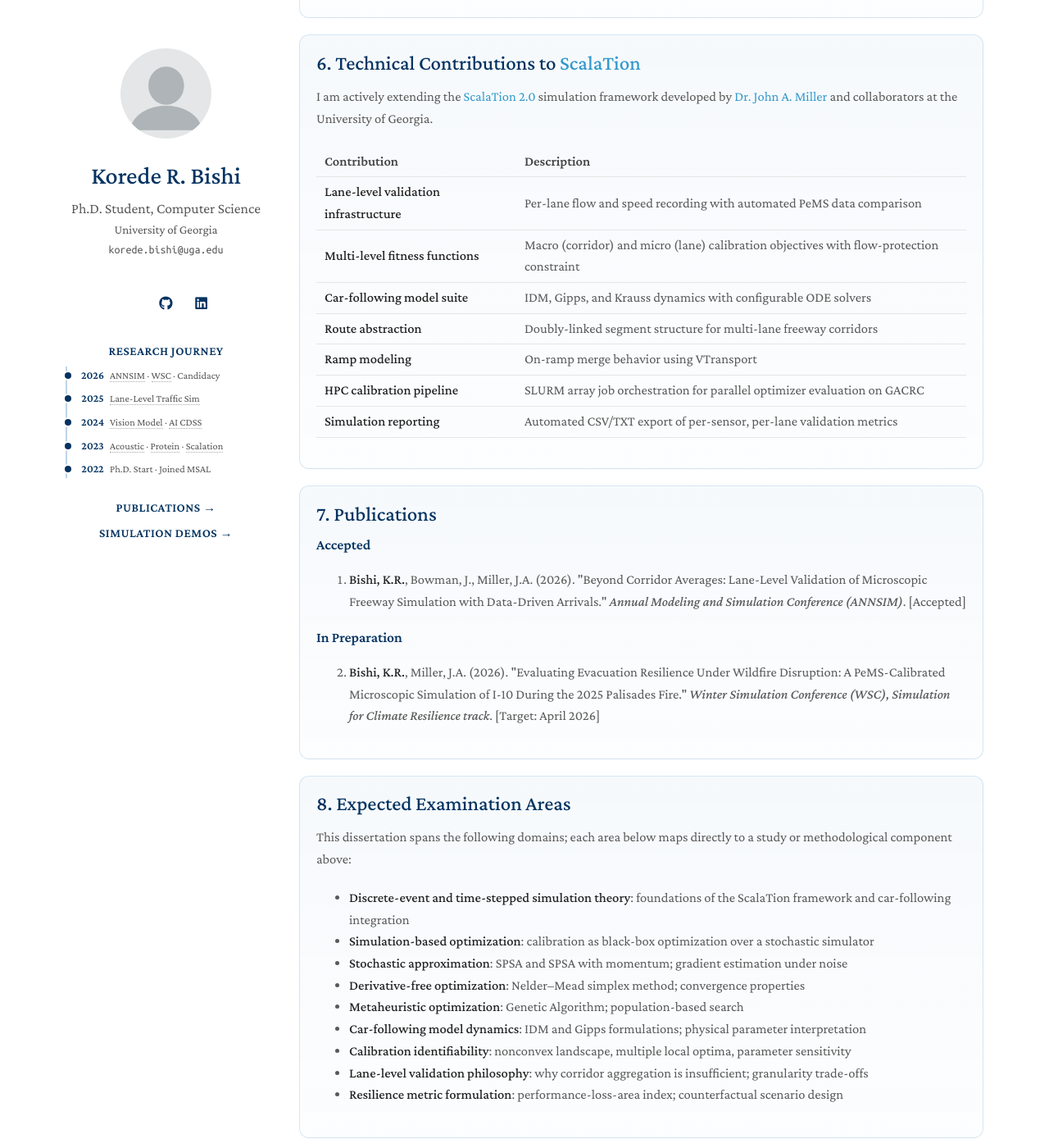
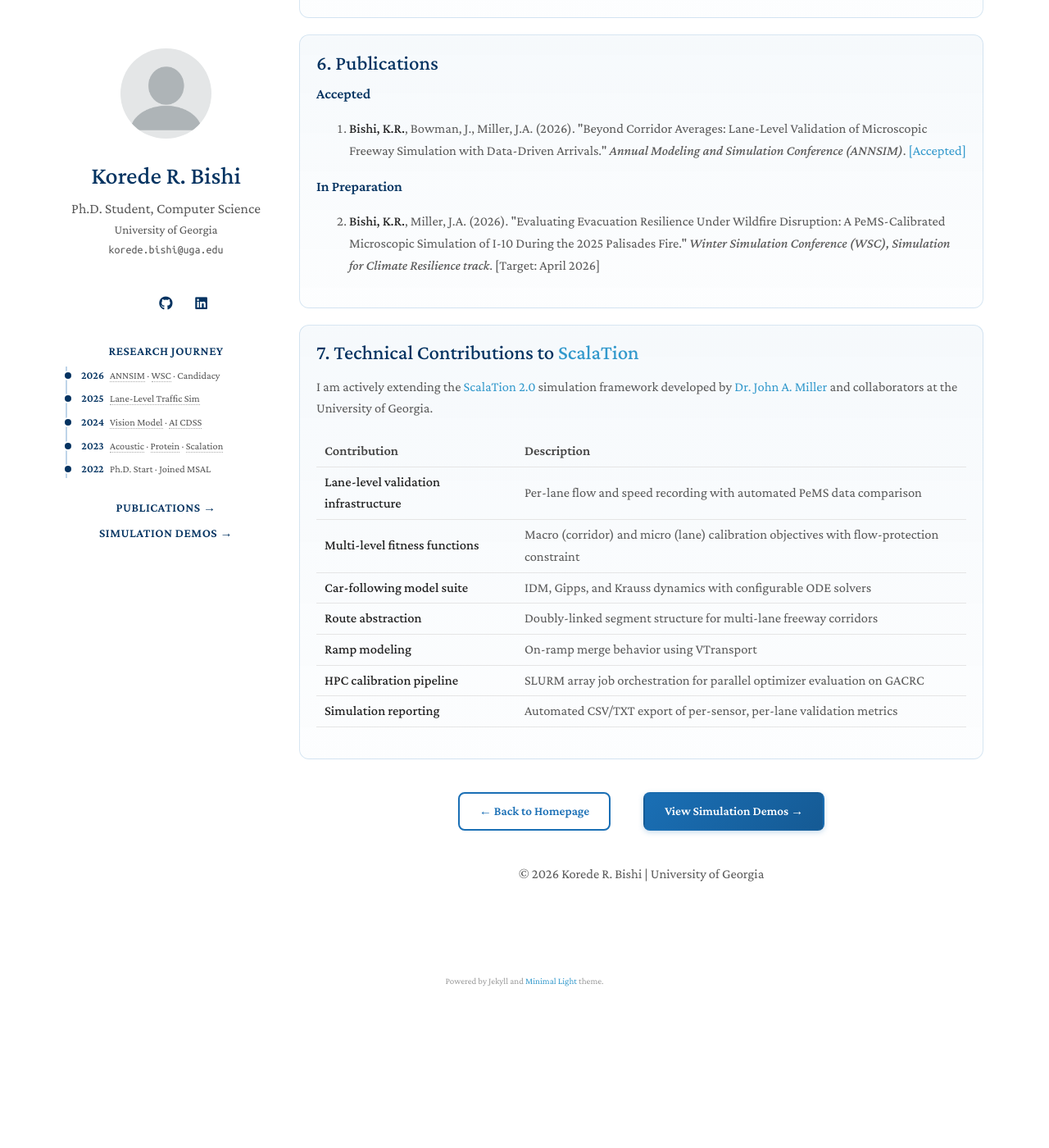
Before and after one commit to koredebishi/koredebishi.github.io, a Jekyll site: the page built from research.md, in a window 1280 px wide and 1400 px high, scrolled down 4526 px. Shown: the whole window at 82% size. Built offline with Jekyll 4.4.1, drawn with Linux system fonts in a browser that asks for light colours; nearby versions of some CDN libraries; a style sheet for code colours, icons or effects is not loaded; after the commit the page ends 5763 px from its top, so only the background shows below that.

Commit message:
research: reorder sections, comment exam areas, add ANNSIM PDF link

```diff
--- a/research.md
+++ b/research.md
@@ -124,8 +124,20 @@ permalink: /research/
     <p>These findings direct calibration effort toward the modeling decisions that matter (arrival processes) and away from those that do not (integrators), informing the constrained calibration approach in Study 2.</p>
   </section>
 
+  <section class="publications-section">
+    <h2>6. Publications</h2>
+    <h3>Accepted</h3>
+    <ol>
+      <li><strong>Bishi, K.R.</strong>, Bowman, J., Miller, J.A. (2026). "Beyond Corridor Averages: Lane-Level Validation of Microscopic Freeway Simulation with Data-Driven Arrivals." <em>Annual Modeling and Simulation Conference (ANNSIM)</em>. <a href="/KoredeCV/2026_annsim_paper_2.pdf" target="_blank">[Accepted]</a></li>
+    </ol>
+    <h3>In Preparation</h3>
+    <ol start="2">
+      <li><strong>Bishi, K.R.</strong>, Miller, J.A. (2026). "Evaluating Evacuation Resilience Under Wildfire Disruption: A PeMS-Calibrated Microscopic Simulation of I-10 During the 2025 Palisades Fire." <em>Winter Simulation Conference (WSC), Simulation for Climate Resilience track</em>. [Target: April 2026]</li>
+    </ol>
+  </section>
+
   <section class="contributions-section">
-    <h2>6. Technical Contributions to <a href="https://github.com/scalation/scalation_2.0">ScalaTion</a></h2>
+    <h2>7. Technical Contributions to <a href="https://github.com/scalation/scalation_2.0">ScalaTion</a></h2>
     <p>I am actively extending the <a href="https://github.com/scalation/scalation_2.0">ScalaTion 2.0</a> simulation framework developed by <a href="https://openreview.net/profile?id=~John_A._Miller1">Dr. John A. Miller</a> and collaborators at the University of Georgia.</p>
     <table>
       <thead><tr><th>Contribution</th><th>Description</th></tr></thead>
@@ -141,19 +153,7 @@ permalink: /research/
     </table>
   </section>
 
-  <section class="publications-section">
-    <h2>7. Publications</h2>
-    <h3>Accepted</h3>
-    <ol>
-      <li><strong>Bishi, K.R.</strong>, Bowman, J., Miller, J.A. (2026). "Beyond Corridor Averages: Lane-Level Validation of Microscopic Freeway Simulation with Data-Driven Arrivals." <em>Annual Modeling and Simulation Conference (ANNSIM)</em>. [Accepted]</li>
-    </ol>
-    <h3>In Preparation</h3>
-    <ol start="2">
-      <li><strong>Bishi, K.R.</strong>, Miller, J.A. (2026). "Evaluating Evacuation Resilience Under Wildfire Disruption: A PeMS-Calibrated Microscopic Simulation of I-10 During the 2025 Palisades Fire." <em>Winter Simulation Conference (WSC), Simulation for Climate Resilience track</em>. [Target: April 2026]</li>
-    </ol>
-  </section>
-
-  <section class="examination-areas-section">
+  <!-- <section class="examination-areas-section">
     <h2>8. Expected Examination Areas</h2>
     <p>This dissertation spans the following domains; each area below maps directly to a study or methodological component above:</p>
     <ul>
@@ -167,7 +167,7 @@ permalink: /research/
       <li><strong>Lane-level validation philosophy</strong>: why corridor aggregation is insufficient; granularity trade-offs</li>
       <li><strong>Resilience metric formulation</strong>: performance-loss-area index; counterfactual scenario design</li>
     </ul>
-  </section>
+  </section> -->
 
   <div class="research-nav-buttons" style="clear:both; margin-top:2.5rem;">
     <a class="research-nav-btn" href="/">← Back to Homepage</a>
```
